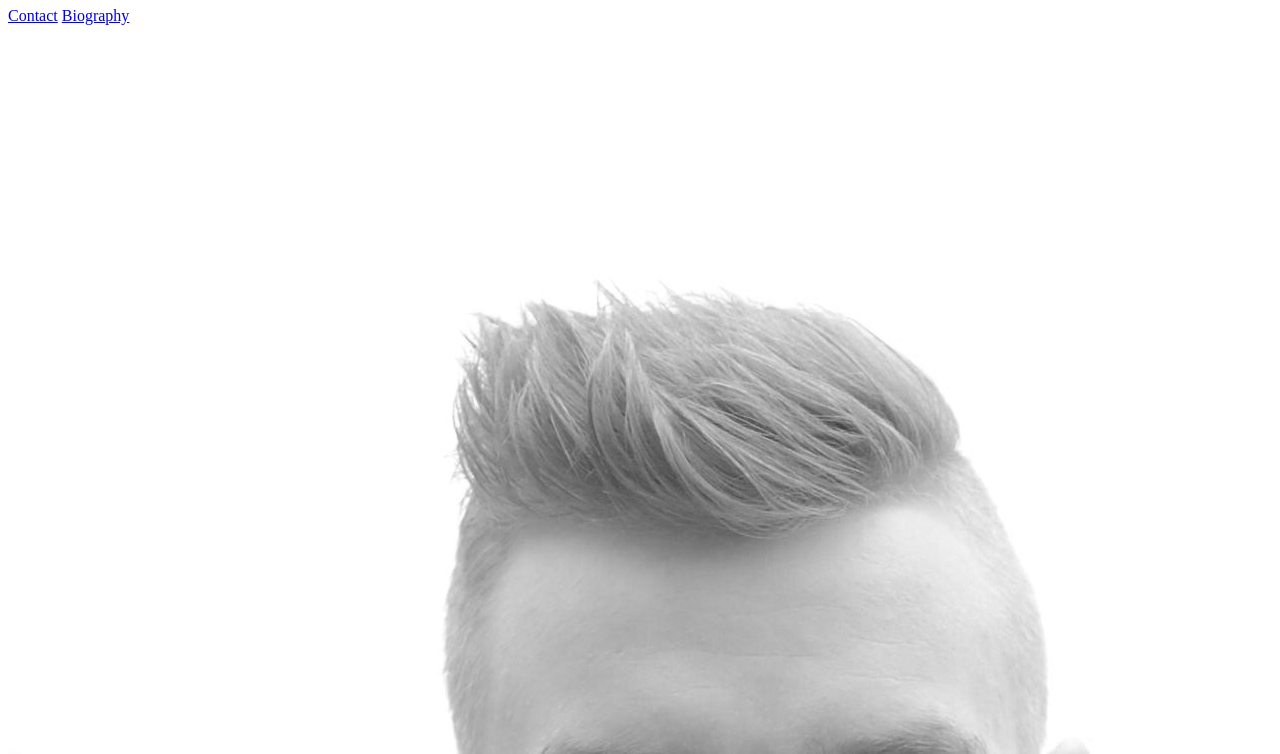
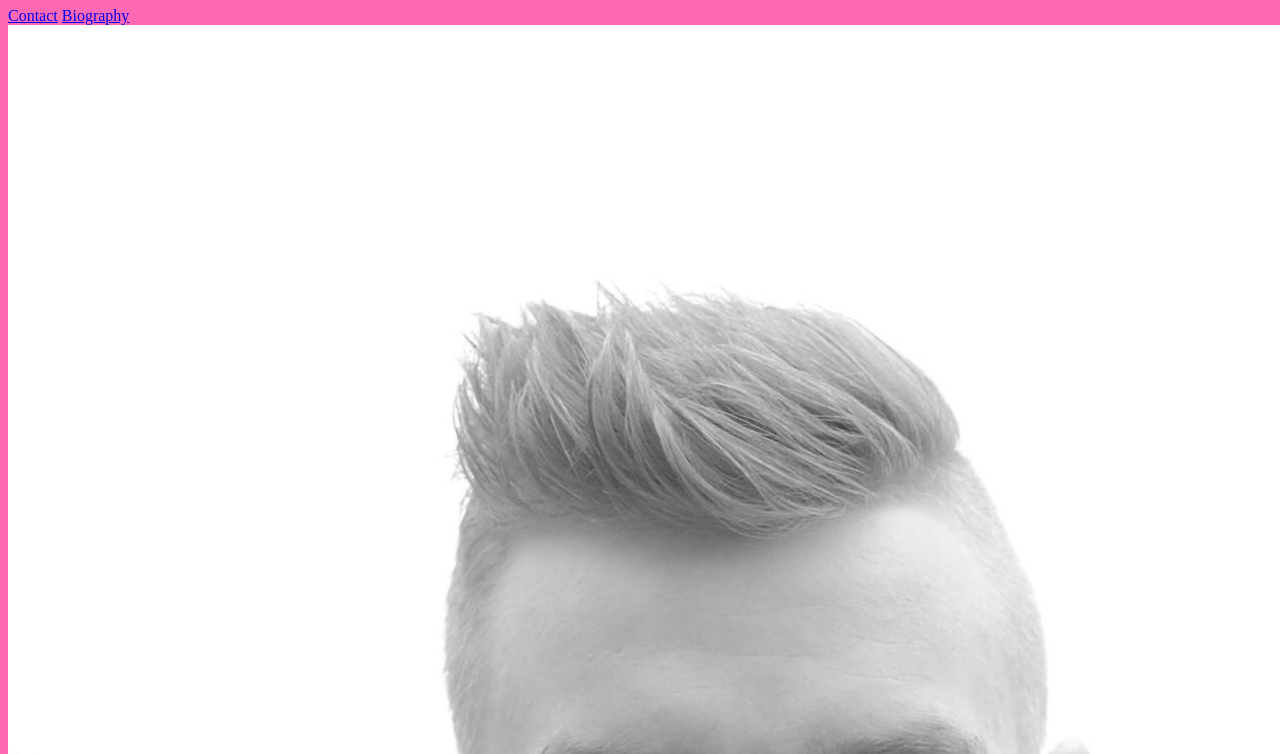
Before and after one commit to AmmNJ/personal-website, a plain HTML site: page src/index.html in a window 1280 px wide. Shown: the part 73-827 px from the top of the page. Drawn offline with Linux system fonts and the light colour scheme.

Commit message:
Add stylesheet

```diff
--- a/src/index.html
+++ b/src/index.html
@@ -4,6 +4,7 @@
   <meta charset="UTF-8">
   <meta name="viewport" content="width=device-width, initial-scale=1.0">
   <title>Personal Website Nils</title>
+  <link rel="stylesheet" href="styles/index.css">
 </head>
 <body>
 
--- a/src/styles/index.css
+++ b/src/styles/index.css
@@ -1 +1,3 @@
-body {background: hotpink}
+body {
+    background: hotpink;
+}
```
